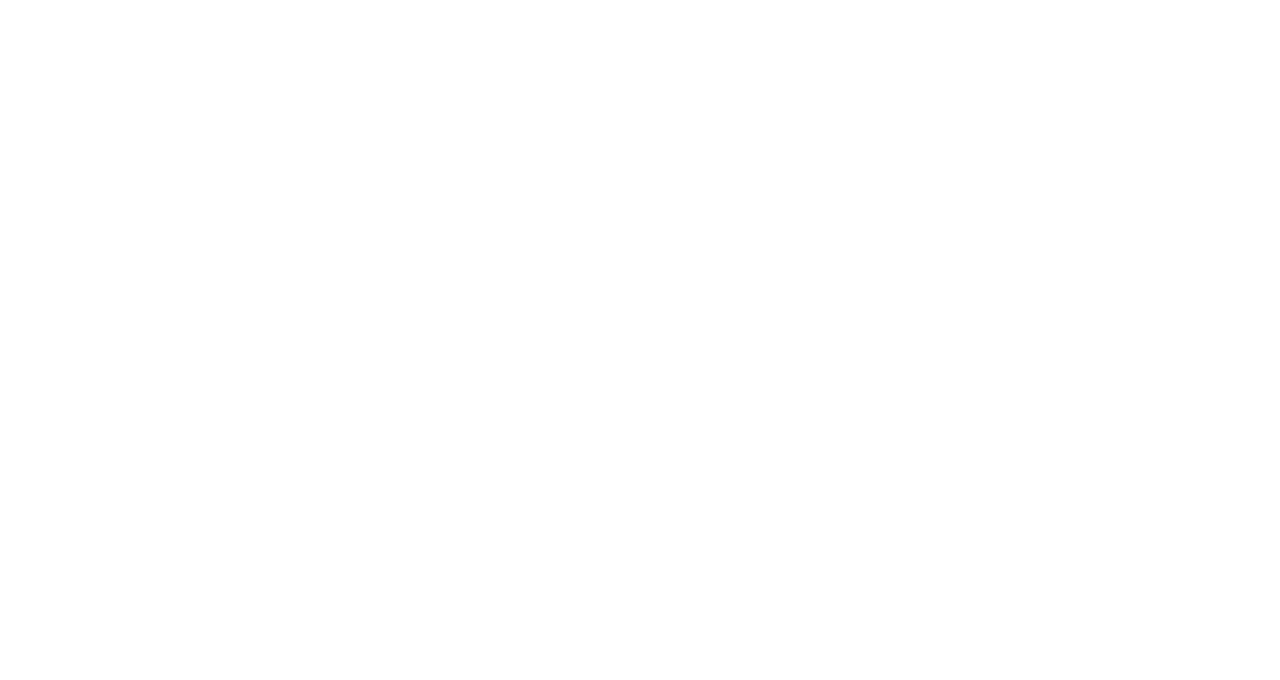
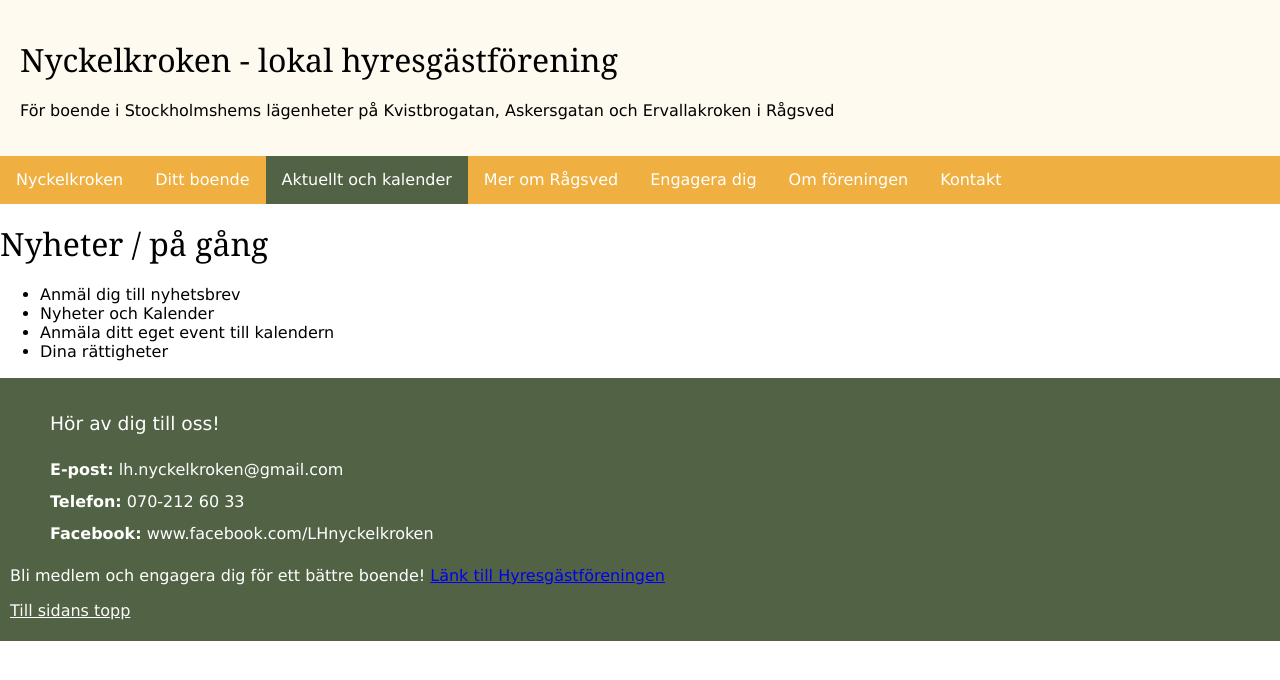
Before and after one commit to LoveItLeea/Nyckelkroken, a plain HTML site: page Nyheter_och_kalender.html in a window 1280 px wide. Drawn offline with nearby package versions, Linux system fonts and the light colour scheme.

Commit message:
Update Nyheter_och_kalender.html

```diff
--- a/Nyheter_och_kalender.html
+++ b/Nyheter_och_kalender.html
@@ -6,3 +6,49 @@ Anmäla ditt eget event till kalendern
 Anmäl dig till nyhetsbrev
 
 Aktuellt-->
+<!DOCTYPE html>
+<html lang="sv">
+  <head>
+  <title>Ditt boende</title>
+  <meta charset="utf-8">
+  <meta name="viewport" content="width=device-width, initial-scale=1">
+  <link rel="stylesheet" href="nyckelkroken.css">
+  <script src="https://ajax.googleapis.com/ajax/libs/jquery/3.5.1/jquery.min.js"></script>
+  <script src="https://cdnjs.cloudflare.com/ajax/libs/popper.js/1.16.0/umd/popper.min.js"></script>
+  <script src="https://maxcdn.bootstrapcdn.com/bootstrap/4.5.2/js/bootstrap.min.js"></script>
+</head>
+<body>
+    <div class="header">
+      <h1 id=headerrubrik>Nyckelkroken - lokal hyresgästförening</h1><p>För boende i Stockholmshems lägenheter på Kvistbrogatan, Askersgatan och Ervallakroken i Rågsved</p>
+    </div>
+    <div id="topnav">
+      <a href="Nyckelkroken_startsida.html">Nyckelkroken</a>
+      <a href="Ditt_boende.html">Ditt boende</a>
+      <a id="current" href="Aktuellt_och_kalender.html">Aktuellt och kalender</a>
+      <a href="Mer_om_Ragsved.html">Mer om Rågsved</a>
+      <a href="Engagera_dig.html">Engagera dig</a>
+      <a href="Om_foreningen.html">Om föreningen</a>
+      <a href="#footer">Kontakt</a>
+    </div>
+    <div class="main">
+     <h1>Nyheter / på gång</h1>
+      <ul>
+        <li>Anmäl dig till nyhetsbrev</li>
+        <li>Nyheter och Kalender </li>
+        <li>Anmäla ditt eget event till kalendern </li>
+        <li>Dina rättigheter</li>
+      </ul>
+    </div>
+    <div id="footer">
+      <h3>Hör av dig till oss!</h3>
+      <ul id="kontakt">
+        <li><strong>E-post:</strong> lh.nyckelkroken@gmail.com</li>
+        <li><strong>Telefon:</strong> 070-212 60 33</li>
+        <li><strong>Facebook:</strong> www.facebook.com/LHnyckelkroken</li>
+      </ul>
+        <p>Bli medlem och engagera dig för ett bättre boende!
+        <a href="https://www.hyresgastforeningen.se/medlem/om-medlemskapet/bli-medlem/">Länk till Hyresgästföreningen</a>
+        <a href="#" id="sidanstopp"><p>Till sidans topp</p></a>
+    </div>
+  </body>
+</html>
```
